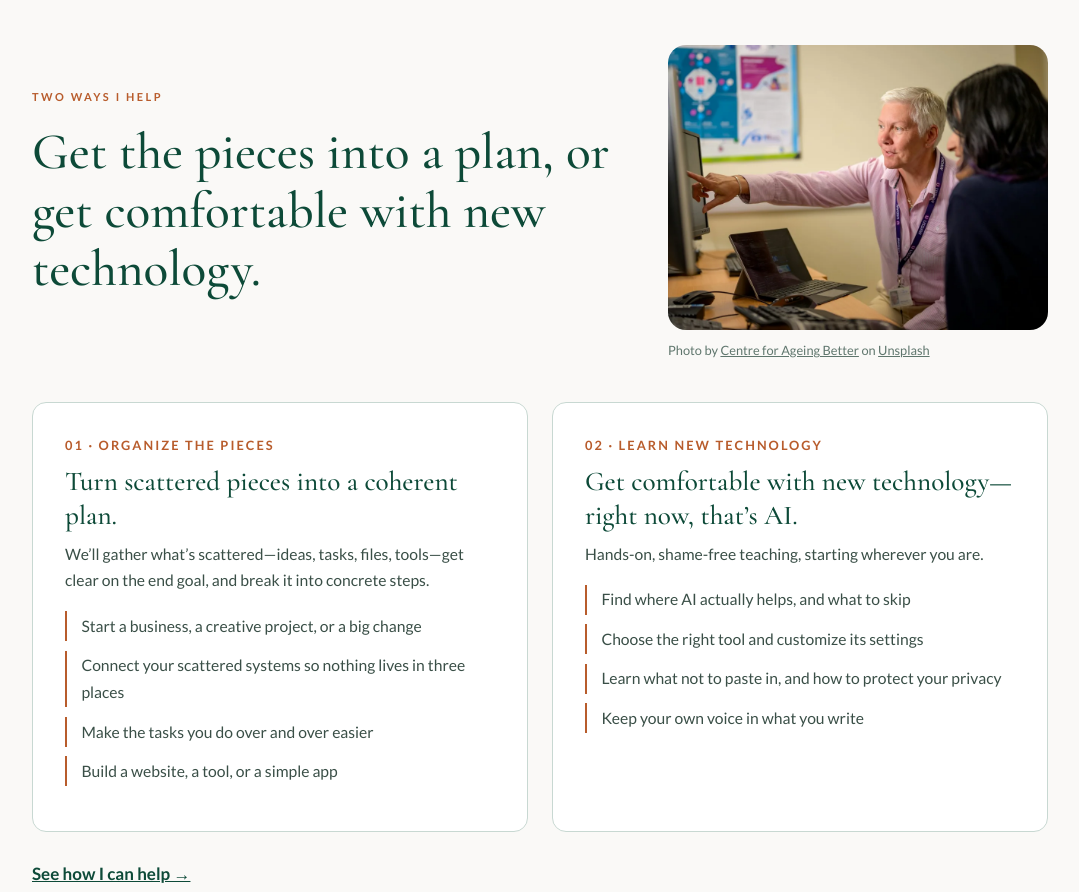
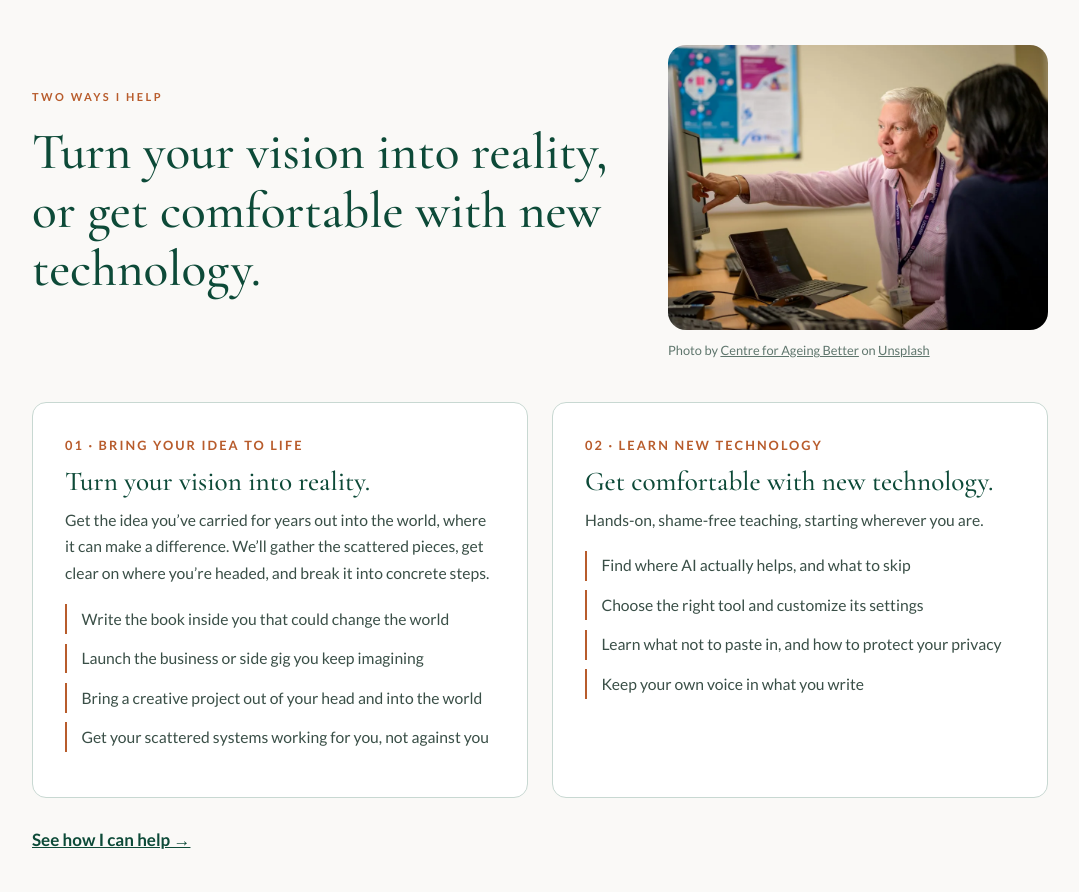
Before and after one commit to ignitehealingai/embodiedworksolutions, a plain HTML site: page index.html in a window 1280 px wide. Shown: the part 760-1652 px from the top of the page, without its empty margins (100-1179 px from the left). Drawn offline with nearby package versions, Linux system fonts and the light colour scheme.

Commit message:
Offering 01: Turn your vision into reality; simplify offering 02 title
Co-Authored-By: Claude Opus 5.5 <noreply@anthropic.com>
Claude-Session: https://claude.ai/code/session_01PViRx7S2Z4jNEjMHysMWCy

```diff
--- a/index.html
+++ b/index.html
@@ -384,7 +384,7 @@
     <div class="two-head">
       <div>
         <p class="eyebrow">Two ways I help</p>
-        <h2>Get the pieces into a plan, or get comfortable with new technology.</h2>
+        <h2>Turn your vision into reality, or get comfortable with new technology.</h2>
       </div>
       <figure class="two-photo">
         <img src="assets/photos/help-ageing-better.webp" alt="A woman with short white hair and a lanyard leans toward a colleague and points at a computer screen, explaining something as they look at it together" loading="lazy" width="1000" height="750" />
@@ -393,19 +393,19 @@
     </div>
     <div class="proj-grid two">
       <div class="proj">
-        <span class="n">01 · Organize the pieces</span>
-        <h3>Turn scattered pieces into a coherent plan.</h3>
-        <p>We’ll gather what’s scattered—ideas, tasks, files, tools—get clear on the end goal, and break it into concrete steps.</p>
+        <span class="n">01 · Bring your idea to life</span>
+        <h3>Turn your vision into reality.</h3>
+        <p>Get the idea you’ve carried for years out into the world, where it can make a difference. We’ll gather the scattered pieces, get clear on where you’re headed, and break it into concrete steps.</p>
         <ul>
-          <li>Start a business, a creative project, or a big change</li>
-          <li>Connect your scattered systems so nothing lives in three places</li>
-          <li>Make the tasks you do over and over easier</li>
-          <li>Build a website, a tool, or a simple app</li>
+          <li>Write the book inside you that could change the world</li>
+          <li>Launch the business or side gig you keep imagining</li>
+          <li>Bring a creative project out of your head and into the world</li>
+          <li>Get your scattered systems working for you, not against you</li>
         </ul>
       </div>
       <div class="proj">
         <span class="n">02 · Learn new technology</span>
-        <h3>Get comfortable with new technology—right now, that’s AI.</h3>
+        <h3>Get comfortable with new technology.</h3>
         <p>Hands-on, shame-free teaching, starting wherever you are.</p>
         <ul>
           <li>Find where AI actually helps, and what to skip</li>
```
Also changed, not shown: help.html (+5 -5 lines).
